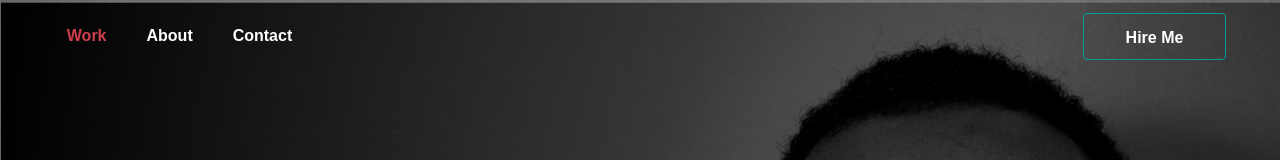
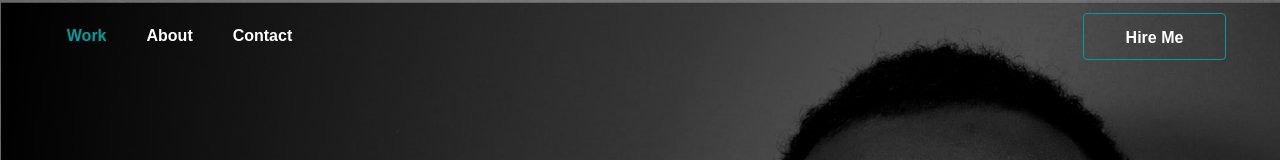
Before and after one commit to jydoskey/personal-portfolio-website, a Vue app: page / in a window 1280 px wide. In both pictures the pointer is over the link "Work". Shown: the top 160 px of the page. Built offline with nearby package versions, Linux system fonts and the light colour scheme; a web font is replaced by a local one.

Commit message:
updated navigation content

```diff
--- a/src/components/nav/Navigation.vue
+++ b/src/components/nav/Navigation.vue
@@ -158,7 +158,7 @@
 
       &:hover,
       &.router-link-active {
-        color: $red;
+        color: #009D9D;
       }
     }
 
```
